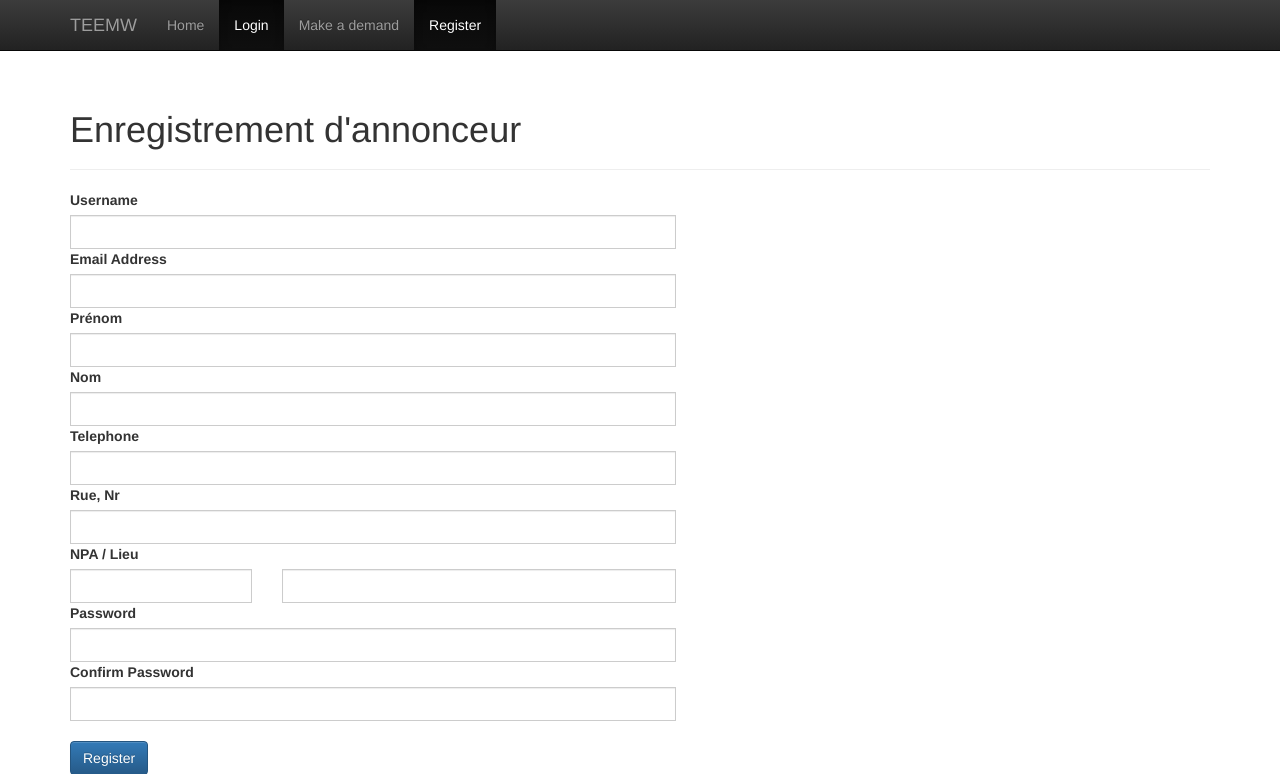
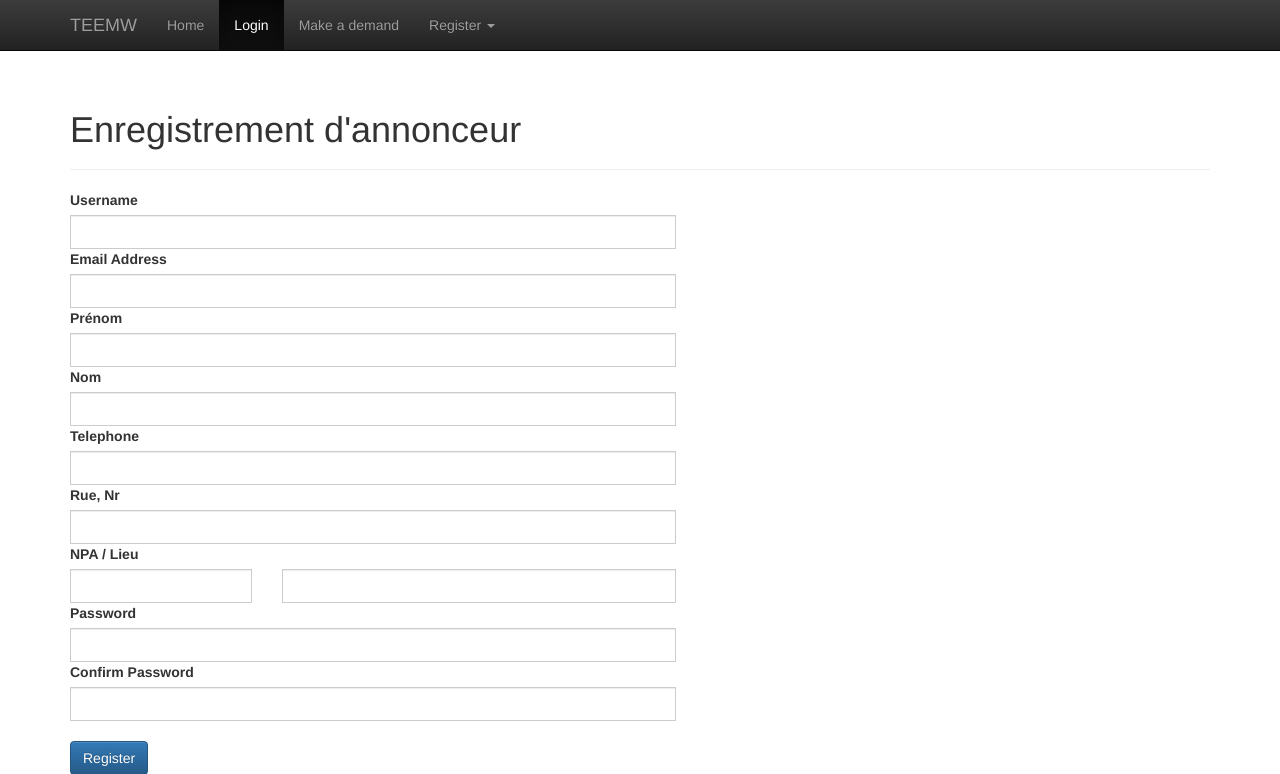
Before and after one commit to benthieu/teemw, a CodeIgniter app: page /teemw/index.php/auth/register in a window 1280 px wide. Shown: the top 774 px of the page. Run offline with CodeIgniter, Linux system fonts and the light colour scheme.

Commit message:
fabuleux
pour elsio

```diff
--- a/application/template/default.php
+++ b/application/template/default.php
@@ -14,6 +14,9 @@ defined('BASEPATH') OR exit('No direct script access allowed');
 		<link rel="stylesheet" href="https://maxcdn.bootstrapcdn.com/bootstrap/3.3.6/css/bootstrap.min.css" integrity="sha384-1q8mTJOASx8j1Au+a5WDVnPi2lkFfwwEAa8hDDdjZlpLegxhjVME1fgjWPGmkzs7" crossorigin="anonymous">
 		<!-- Optional theme -->
 		<link rel="stylesheet" href="https://maxcdn.bootstrapcdn.com/bootstrap/3.3.6/css/bootstrap-theme.min.css" integrity="sha384-fLW2N01lMqjakBkx3l/M9EahuwpSfeNvV63J5ezn3uZzapT0u7EYsXMjQV+0En5r" crossorigin="anonymous">
+    <script src="https://ajax.googleapis.com/ajax/libs/jquery/1.12.2/jquery.min.js"></script>
+    <!-- Latest compiled and minified JavaScript -->
+    <script src="https://maxcdn.bootstrapcdn.com/bootstrap/3.3.6/js/bootstrap.min.js" integrity="sha384-0mSbJDEHialfmuBBQP6A4Qrprq5OVfW37PRR3j5ELqxss1yVqOtnepnHVP9aJ7xS" crossorigin="anonymous"></script>
 		<link rel="stylesheet" href="<?php echo base_url(); ?>css/default.css">
     <script type="text/javascript" src="<?php echo base_url(); ?>js/default.js"></script>
 	</head>
@@ -44,10 +47,13 @@ defined('BASEPATH') OR exit('No direct script access allowed');
             <li <?php if ($class == 'demand') {
               echo 'class="active"';
             }?>><a href="/teemw/index.php/demand/">Make a demand</a></li>
-            <li <?php if ($class == 'auth') {
-              echo 'class="active"';
-            }?>><a href="/teemw/index.php/auth/">Register</a></li>
-
+            <li class="dropdown">
+              <a href="#" class="dropdown-toggle" data-toggle="dropdown" role="button" aria-haspopup="true" aria-expanded="false">Register <span class="caret"></span></a>
+              <ul class="dropdown-menu">
+                <li><a href="/teemw/index.php/auth/">User</a></li>
+                <li><a href="/teemw/index.php/auth/">Transport</a></li>
+              </ul>
+            </li>
           </ul>
         </div><!--/.nav-collapse -->
       </div>
```
